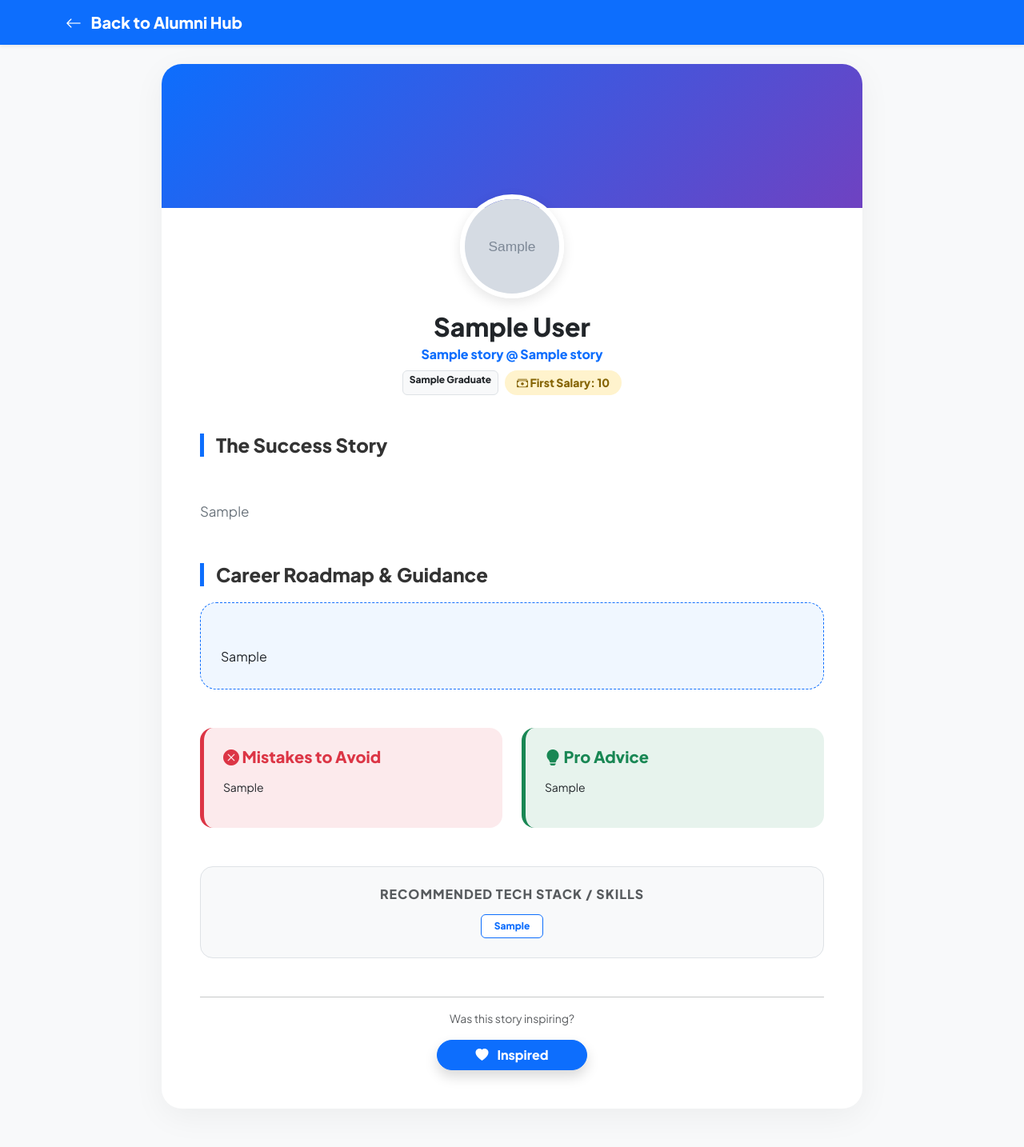
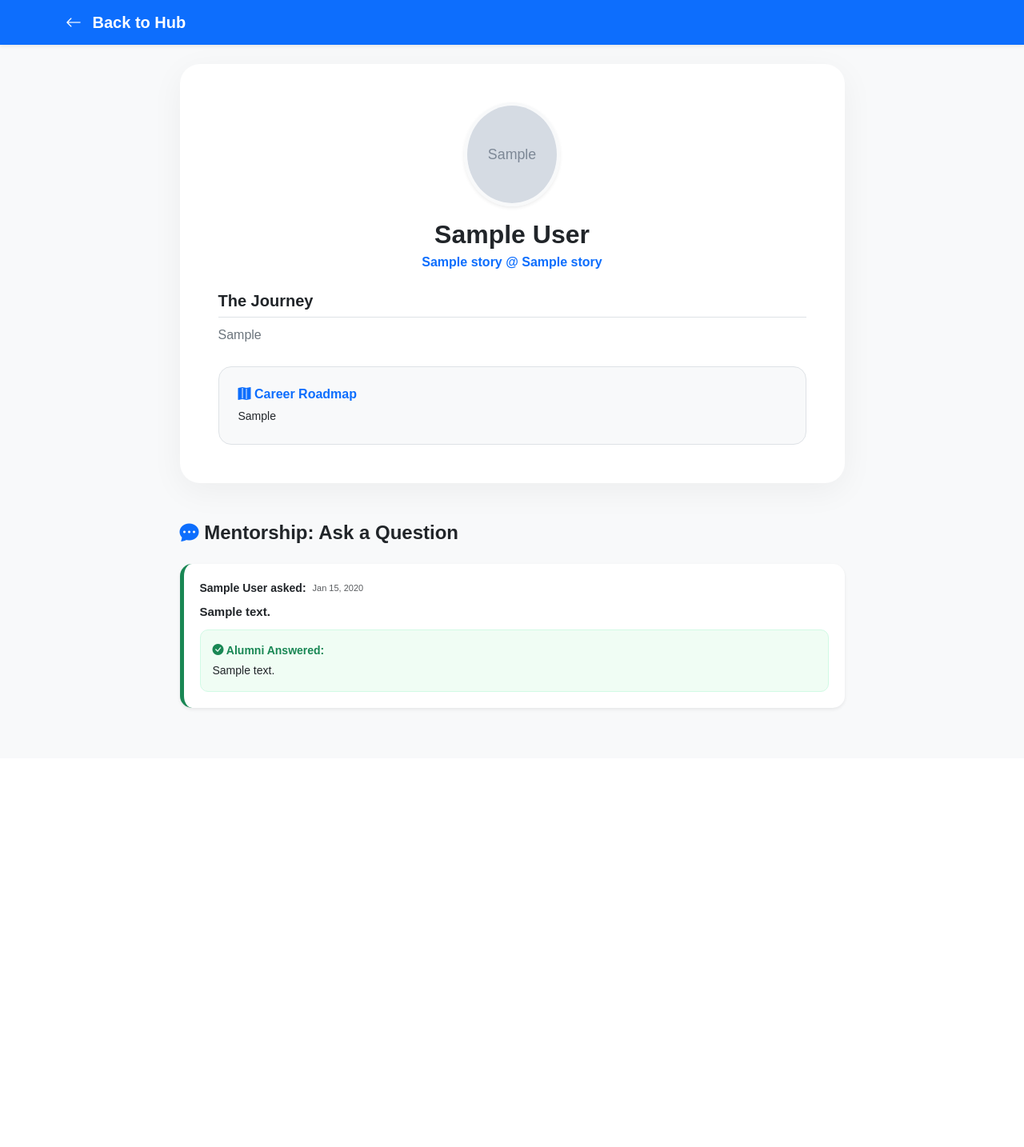
Before and after one commit to Masum8823/campus_connect, a PHP site: page /alumni/view_journey.php?id=1 in a window 1280 px wide. Shown: the whole page at 80% size. After the commit the page ends 888 px from the top, so only its background shows below. Run offline with PHP 8.4, Linux system fonts and the light colour scheme; the visitor is signed in with stand-in values (Sample User, id 1); tables that the repository leaves empty or names only in its code hold one stand-in row (values such as "Sample post"); grey boxes marked "Sample" are stand-in pictures.

Commit message:
Feat: Mentorship Q&A System for students to interact with Alumni

```diff
--- a/alumni/view_journey.php
+++ b/alumni/view_journey.php
@@ -8,122 +8,129 @@ if(!isset($_SESSION['user_id']) || !isset($_GET['id'])){
 }
 
 $id = $_GET['id'];
+$current_user_id = $_SESSION['user_id'];
 
-// Fetch detailed alumni story joined with user info
-$query = "SELECT alumni_stories.*, users.full_name, users.profile_pic, users.dept, users.university_id
+$query = "SELECT alumni_stories.*, users.full_name, users.profile_pic, users.dept, users.id as alumni_id
           FROM alumni_stories
           JOIN users ON alumni_stories.user_id = users.id
           WHERE alumni_stories.id = '$id'";
 $result = mysqli_query($conn, $query);
 $story = mysqli_fetch_assoc($result);
 
-if(!$story){
-    echo "Journey not found!";
+if(!$story){ echo "Journey not found!"; exit(); }
+
+if(isset($_POST['ask_question'])){
+    $q_text = mysqli_real_escape_string($conn, $_POST['question']);
+    mysqli_query($conn, "INSERT INTO alumni_qna (story_id, student_id, question_text) VALUES ('$id', '$current_user_id', '$q_text')");
+    header("Location: view_journey.php?id=$id&msg=q_sent");
     exit();
 }
 
-$profile_img = ($story['profile_pic'] != 'default.png') ? "../" . $story['profile_pic'] : "https://ui-avatars.com/api/?name=".urlencode($story['full_name'])."&background=random&size=128";
+if(isset($_POST['submit_answer'])){
+    $ans_text = mysqli_real_escape_string($conn, $_POST['answer']);
+    $q_id = $_POST['q_id'];
+    mysqli_query($conn, "UPDATE alumni_qna SET answer_text='$ans_text' WHERE id='$q_id'");
+    header("Location: view_journey.php?id=$id&msg=ans_sent");
+    exit();
+}
+
+$qna_query = mysqli_query($conn, "SELECT alumni_qna.*, users.full_name, users.profile_pic FROM alumni_qna JOIN users ON alumni_qna.student_id = users.id WHERE story_id='$id' ORDER BY created_at DESC");
+
+$profile_img = ($story['profile_pic'] != 'default.png') ? "../" . $story['profile_pic'] : "https://ui-avatars.com/api/?name=".urlencode($story['full_name']);
 ?>
 
 <!DOCTYPE html>
 <html lang="en">
 <head>
     <meta charset="UTF-8">
-    <title><?php echo $story['full_name']; ?>'s Journey - CampusConnect</title>
+    <title><?php echo $story['full_name']; ?>'s Journey</title>
     <link href="https://cdn.jsdelivr.net/npm/bootstrap@5.3.0/dist/css/bootstrap.min.css" rel="stylesheet">
     <link rel="stylesheet" href="https://cdn.jsdelivr.net/npm/bootstrap-icons@1.11.0/font/bootstrap-icons.css">
-    <link href="https://fonts.googleapis.com/css2?family=Plus+Jakarta+Sans:wght@400;600;800&display=swap" rel="stylesheet">
     <style>
-        body { background-color: #f8f9fa; font-family: 'Plus Jakarta Sans', sans-serif; padding-top: 80px; }
-        .journey-container { max-width: 900px; margin: 0 auto; }
-        .main-card { border-radius: 25px; border: none; box-shadow: 0 10px 40px rgba(0,0,0,0.05); overflow: hidden; background: #fff; }
-        .header-bg { background: linear-gradient(135deg, #0d6efd 0%, #6f42c1 100%); height: 180px; }
-        .profile-avatar { width: 130px; height: 130px; object-fit: cover; border: 6px solid #fff; margin-top: -65px; box-shadow: 0 5px 15px rgba(0,0,0,0.1); }
-        .section-title { font-weight: 800; border-left: 5px solid #0d6efd; padding-left: 15px; margin-bottom: 20px; color: #333; }
-        .roadmap-box { background: #f0f7ff; border-radius: 20px; padding: 25px; border: 1px dashed #0d6efd; }
-        .salary-tag { background: #fff3cd; color: #856404; padding: 5px 15px; border-radius: 50px; font-weight: bold; font-size: 14px; }
-        .navbar { background: #0d6efd !important; }
+        body { background-color: #f8f9fa; padding-top: 80px; font-family: 'Plus Jakarta Sans', sans-serif; }
+        .journey-card { border-radius: 25px; border: none; box-shadow: 0 10px 40px rgba(0,0,0,0.05); }
+        .qna-box { background: white; border-radius: 15px; padding: 20px; margin-bottom: 15px; border-left: 5px solid #ddd; }
+        .qna-box.answered { border-left-color: #198754; }
+        .answer-area { background: #f0fdf4; border-radius: 10px; padding: 15px; margin-top: 10px; border: 1px solid #d1fae5; }
     </style>
 </head>
 <body>
 
-    <nav class="navbar navbar-dark fixed-top shadow-sm">
+    <nav class="navbar navbar-dark bg-primary fixed-top shadow-sm">
         <div class="container">
-            <a class="navbar-brand fw-bold" href="index.php"><i class="bi bi-arrow-left me-2"></i> Back to Alumni Hub</a>
+            <a class="navbar-brand fw-bold" href="index.php"><i class="bi bi-arrow-left me-2"></i> Back to Hub</a>
         </div>
     </nav>
 
-    <div class="container journey-container pb-5">
-        <div class="card main-card">
-            <div class="header-bg"></div>
-            <div class="card-body p-4 p-lg-5">
-                <!-- Profile Header -->
-                <div class="text-center mb-5">
-                    <img src="<?php echo $profile_img; ?>" class="rounded-circle profile-avatar mb-3">
-                    <h2 class="fw-bold mb-1"><?php echo $story['full_name']; ?></h2>
-                    <p class="text-primary fw-bold mb-1"><?php echo $story['current_job_title']; ?> @ <?php echo $story['company_name']; ?></p>
-                    <div class="d-flex justify-content-center gap-2 mt-2">
-                        <span class="badge bg-light text-dark border"><?php echo $story['dept']; ?> Graduate</span>
-                        <?php if($story['first_salary']): ?>
-                            <span class="salary-tag"><i class="bi bi-cash-stack"></i> First Salary: <?php echo $story['first_salary']; ?></span>
-                        <?php endif; ?>
-                    </div>
-                </div>
+    <div class="container pb-5">
+        <div class="row justify-content-center">
+            <div class="col-md-9">
+                <!-- Main Journey Content -->
+                <div class="card journey-card mb-5">
+                    <div class="card-body p-4 p-lg-5">
+                        <div class="text-center mb-4">
+                            <img src="<?php echo $profile_img; ?>" class="rounded-circle border border-4 border-light shadow-sm" width="120" height="130" style="object-fit: cover;">
+                            <h2 class="fw-bold mt-3 mb-1"><?php echo $story['full_name']; ?></h2>
+                            <p class="text-primary fw-bold"><?php echo $story['current_job_title']; ?> @ <?php echo $story['company_name']; ?></p>
+                        </div>
 
-                <!-- Success Story Section -->
-                <div class="mb-5">
-                    <h4 class="section-title">The Success Story</h4>
-                    <p class="text-secondary" style="font-size: 17px; line-height: 1.9; white-space: pre-line;">
-                        <?php echo $story['journey_story']; ?>
-                    </p>
-                </div>
+                        <h5 class="fw-bold border-bottom pb-2">The Journey</h5>
+                        <p class="text-secondary" style="white-space: pre-line; line-height: 1.8;"><?php echo $story['journey_story']; ?></p>
 
-                <!-- Roadmap Section -->
-                <div class="mb-5">
-                    <h4 class="section-title">Career Roadmap & Guidance</h4>
-                    <div class="roadmap-box">
-                        <p class="mb-0 text-dark" style="font-size: 16px; line-height: 1.8; white-space: pre-line;">
-                            <?php echo $story['career_roadmap']; ?>
-                        </p>
-                    </div>
-                </div>
-
-                <!-- Mistakes & Advice Grid -->
-                <div class="row g-4 mb-5">
-                    <div class="col-md-6">
-                        <div class="p-4 bg-danger bg-opacity-10 rounded-4 border-start border-danger border-5 h-100">
-                            <h5 class="fw-bold text-danger"><i class="bi bi-x-circle-fill"></i> Mistakes to Avoid</h5>
-                            <p class="text-dark small mt-3"><?php echo nl2br($story['biggest_mistake']); ?></p>
-                        </div>
-                    </div>
-                    <div class="col-md-6">
-                        <div class="p-4 bg-success bg-opacity-10 rounded-4 border-start border-success border-5 h-100">
-                            <h5 class="fw-bold text-success"><i class="bi bi-lightbulb-fill"></i> Pro Advice</h5>
-                            <p class="text-dark small mt-3"><?php echo nl2br($story['advice_to_juniors']); ?></p>
+                        <div class="bg-light p-4 rounded-4 mt-4 border">
+                            <h6 class="fw-bold text-primary"><i class="bi bi-map-fill"></i> Career Roadmap</h6>
+                            <p class="mb-0 small text-dark"><?php echo nl2br($story['career_roadmap']); ?></p>
                         </div>
                     </div>
                 </div>
 
-                <!-- Tech Stack -->
-                <div class="p-4 bg-light rounded-4 text-center border">
-                    <h6 class="fw-bold text-muted text-uppercase mb-3" style="letter-spacing: 1px;">Recommended Tech Stack / Skills</h6>
-                    <div class="d-flex flex-wrap justify-content-center gap-2">
-                        <?php
-                            $skills = explode(',', $story['skills_used']);
-                            foreach($skills as $skill):
-                        ?>
-                            <span class="badge bg-white text-primary border border-primary px-3 py-2"><?php echo trim($skill); ?></span>
-                        <?php endforeach; ?>
+                <!-- Q&A Section -->
+                <div class="mt-5">
+                    <h4 class="fw-bold mb-4"><i class="bi bi-chat-dots-fill text-primary"></i> Mentorship: Ask a Question</h4>
+
+                    <!-- Ask Form -->
+                    <?php if($current_user_id != $story['alumni_id']): ?>
+                        <div class="card p-3 shadow-sm border-0 rounded-4 mb-4">
+                            <form method="POST">
+                                <label class="small fw-bold mb-2 text-muted">Got a question for <?php echo explode(' ', $story['full_name'])[0]; ?>?</label>
+                                <div class="input-group">
+                                    <textarea name="question" class="form-control border-0 bg-light" rows="2" placeholder="Ask about career, skills or company..." required></textarea>
+                                    <button name="ask_question" class="btn btn-primary"><i class="bi bi-send"></i></button>
+                                </div>
+                            </form>
+                        </div>
+                    <?php endif; ?>
+
+                    <!-- Display Q&A List -->
+                    <div class="qna-list">
+                        <?php while($q = mysqli_fetch_assoc($qna_query)): ?>
+                            <div class="qna-box shadow-sm <?php echo $q['answer_text'] ? 'answered' : ''; ?>">
+                                <div class="d-flex align-items-center mb-2">
+                                    <small class="fw-bold text-dark me-2"><?php echo $q['full_name']; ?> asked:</small>
+                                    <small class="text-muted" style="font-size: 11px;"><?php echo date('M d, Y', strtotime($q['created_at'])); ?></small>
+                                </div>
+                                <p class="mb-2 fw-semibold" style="font-size: 15px;"><?php echo $q['question_text']; ?></p>
+
+                                <?php if($q['answer_text']): ?>
+                                    <div class="answer-area">
+                                        <small class="text-success fw-bold d-block mb-1"><i class="bi bi-check-circle-fill"></i> Alumni Answered:</small>
+                                        <p class="mb-0 text-dark" style="font-size: 14px;"><?php echo $q['answer_text']; ?></p>
+                                    </div>
+                                <?php elseif($current_user_id == $story['alumni_id']): ?>
+                                    <!-- Answer Form (Only shown to the story owner) -->
+                                    <form method="POST" class="mt-3">
+                                        <input type="hidden" name="q_id" value="<?php echo $q['id']; ?>">
+                                        <div class="input-group">
+                                            <input type="text" name="answer" class="form-control form-control-sm border-success" placeholder="Write your answer..." required>
+                                            <button name="submit_answer" class="btn btn-sm btn-success">Reply</button>
+                                        </div>
+                                    </form>
+                                <?php else: ?>
+                                    <small class="text-muted italic">Waiting for answer...</small>
+                                <?php endif; ?>
+                            </div>
+                        <?php endwhile; ?>
                     </div>
-                </div>
-
-                <!-- Bottom Actions -->
-                <div class="text-center mt-5">
-                    <hr>
-                    <p class="text-muted small">Was this story inspiring?</p>
-                    <button class="btn btn-primary rounded-pill px-5 fw-bold shadow">
-                        <i class="bi bi-heart-fill me-2"></i> Inspired
-                    </button>
                 </div>
             </div>
         </div>
```
Also changed, not shown: database.sql (+13 -0 lines).
